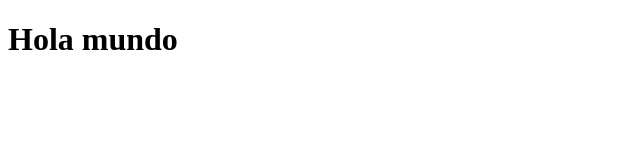
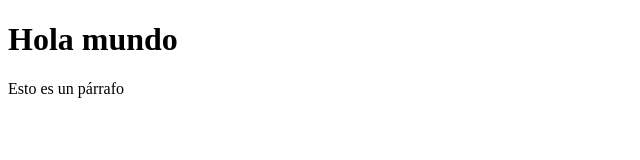
Before and after one commit to pablogalvil/prueba, a plain HTML site: page index.html in a window 1280 px wide. Shown: the whole page, without its empty margins (0-640 px from the left). Drawn offline with Linux system fonts and the light colour scheme.

Commit message:
Cambio index.html desde home

```diff
--- a/index.html
+++ b/index.html
@@ -7,5 +7,6 @@
 </head>
 <body>
 	<h1>Hola mundo</h1>
+	<p>Esto es un párrafo</p>
 </body>
 </html>
```
